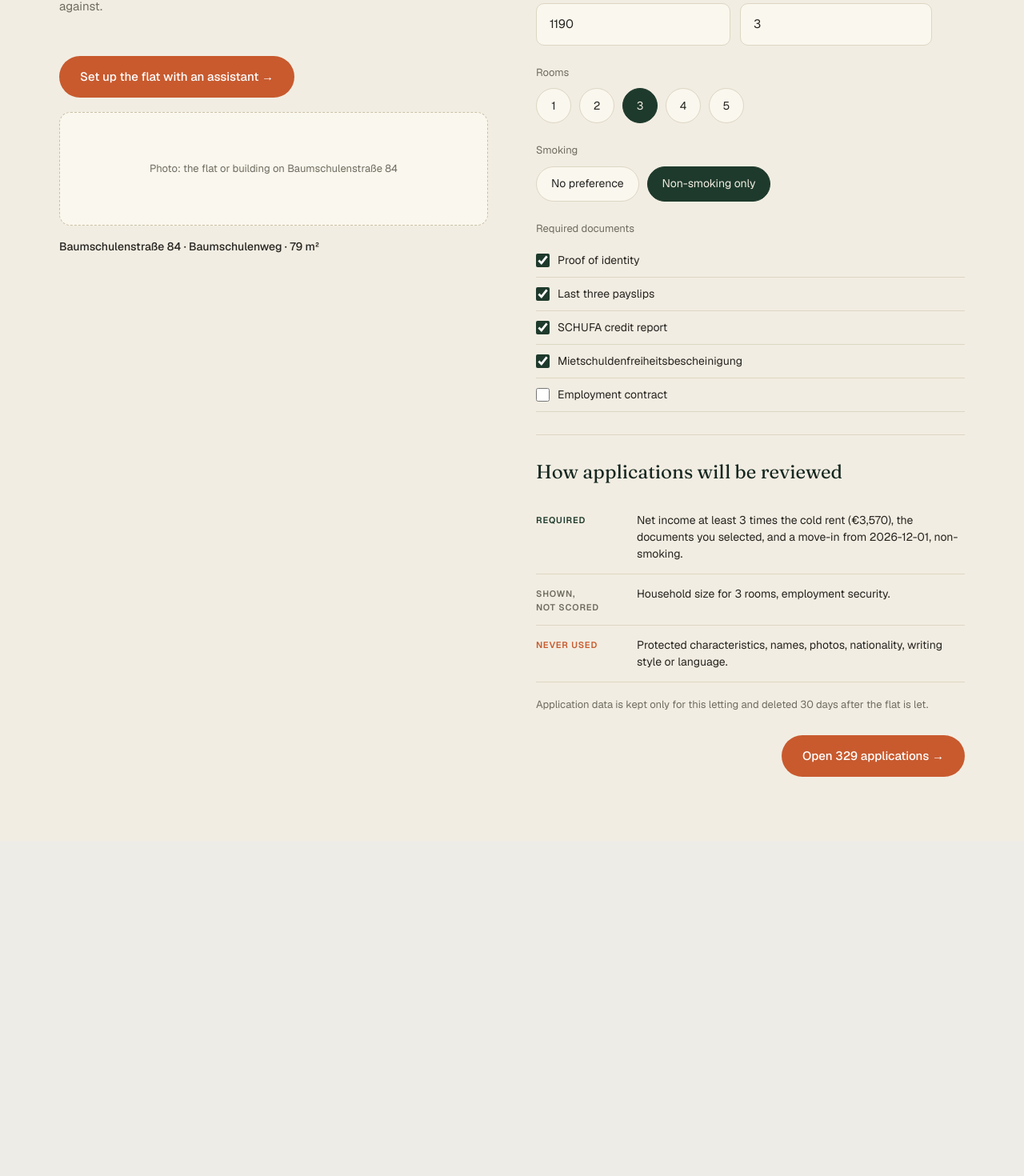
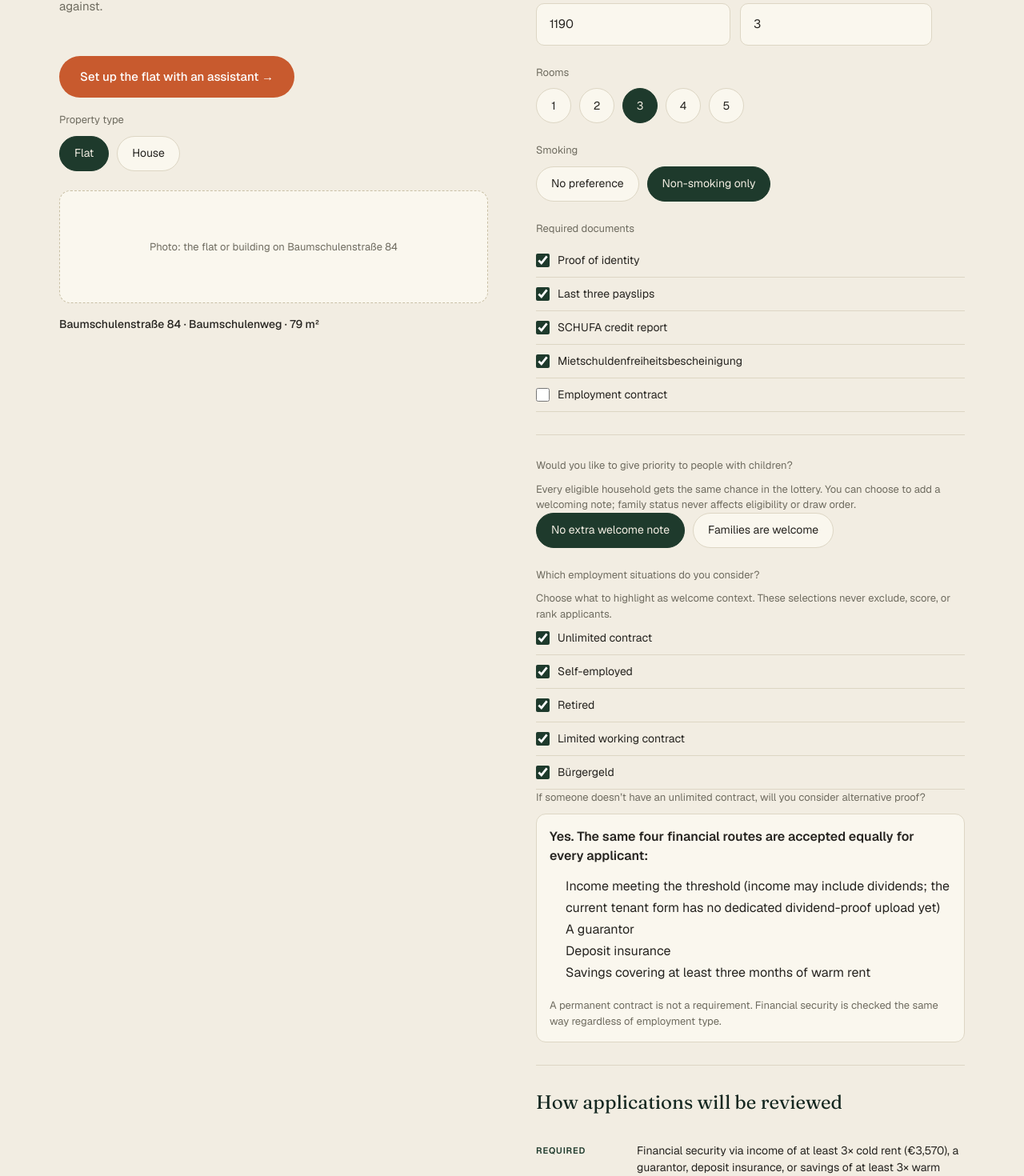
Before and after one commit to esakovaa/tech-battle, a Next.js app: page /landlord in a window 1280 px wide. Shown: the part 295-1765 px from the top of the page at 80% size. Before the commit the page ends 1346 px from the top, so only its background shows below. Built offline with nearby package versions, Linux system fonts and the light colour scheme; a web font is replaced by a local one.

Commit message:
Add landlord property and applicant context fields
Record property type and non-scoring family and employment context, clarify equal financial routes, and keep the equal-chance draw unchanged. Verify with typecheck, lint, setup assertions, and webpack build.

```diff
--- a/Landlord Applicant Data/test_landlord_setup.ts
+++ b/Landlord Applicant Data/test_landlord_setup.ts
@@ -14,8 +14,9 @@ assert.equal(matchIllegalCriterion("non-smoking only"), null);
 assert.equal(matchIllegalCriterion("fifth floor, no lift"), null);
 
 const base = {
-  address: "Example Street 1", rooms: 3, kaltmiete_eur_monthly: 1200, warmmiete_eur_monthly: 1500,
+  property_type: "flat", address: "Example Street 1", rooms: 3, kaltmiete_eur_monthly: 1200, warmmiete_eur_monthly: 1500,
   move_in_date: "2026-12-01", smoking_policy: "non_smoking_only", required_documents: ["identity"], min_income_multiple: 5,
+  households_with_children_welcome: true, employment_context_types: ["unlimited_contract", "self_employed", "retired", "limited_contract", "burgergeld"],
 };
 const valid = validateListingConfig(base);
 assert.equal(valid.valid.min_income_multiple, 3);
--- a/src/app/api/landlord/setup-agent/route.ts
+++ b/src/app/api/landlord/setup-agent/route.ts
@@ -6,7 +6,7 @@ import { landlordSetupTools } from "@/lib/landlord-setup-tools";
 import { matchIllegalCriterion } from "@/lib/landlord-illegal-criteria";
 
 const SYSTEM = `You are a careful, friendly landlord setup assistant. Help configure one listing from the landlord's words.
-Collect: address, cold rent and warm rent (ask which is which if ambiguous), optional neighborhood/area, rooms, move-in date, smoking policy, required documents, and minimum income multiple.
+Collect: property type (flat or house), address, cold rent and warm rent (ask which is which if ambiguous), optional neighborhood/area, rooms, move-in date, smoking policy, required documents, and minimum income multiple. Ask whether households with children are welcome (never offer priority), and which employment situations the landlord wants to highlight as welcome context (never use these as a filter). The platform keeps the four financial routes equal: qualifying income, guarantor, deposit insurance, or savings of at least three months' warm rent.
 
 FAIRNESS RULES:
 - Before including ANY preference that might concern who a tenant is rather than a neutral property fact or financial ability, call checkCriterionLegality with the landlord's exact short phrase. Never skip the tool call.
@@ -26,7 +26,7 @@ function mockResponse(messages: UIMessage[]): Response {
     ? criterion.action === "refuse_outright"
       ? `I can’t include “${text}” as a tenant-selection rule. ${criterion.basis} I’ll leave it out and can help set neutral flat details instead.`
       : `I wouldn’t use “${text}” as a blanket exclusion. ${criterion.alternative} What is the accurate room count?`
-    : "I can help set this up. What are the address, cold rent, warm rent, room count, and preferred move-in date? I’ll also need your smoking policy, required documents, and income threshold.";
+    : "I can help set this up. Is this a flat or a house? Then tell me the address, cold rent, warm rent, room count, and preferred move-in date. I’ll also ask about smoking, documents, and the income threshold. Every eligible household gets the same chance; employment and family details won’t affect scoring.";
   const stream = createUIMessageStream({ execute: async ({ writer }) => {
     writer.write({ type: "text-start", id: "mock" });
     writer.write({ type: "text-delta", id: "mock", delta: reply });
--- a/src/app/landlord/applications/page.tsx
+++ b/src/app/landlord/applications/page.tsx
@@ -32,6 +32,10 @@ const TAB_LABELS: Record<TabKey, string> = {
   meetsRequirements: "Meet requirements",
   needsCheck: "Need a check",
   all: "All",
+};
+const EMPLOYMENT_CONTEXT_LABELS: Record<string, string> = {
+  unlimited_contract: "Unlimited contract", self_employed: "Self-employed", retired: "Retired",
+  limited_contract: "Limited working contract", burgergeld: "Bürgergeld",
 };
 
 function isCompleteDocs(documents: string): boolean {
@@ -202,9 +206,16 @@ export default function ApplicationsDashboardPage() {
       <StepProgress step={2} label="Applications" />
       <div className="ll-wrap ll-page">
         <div className="ll-kicker">
-          {listing.address.toUpperCase()} · €{listing.warmmiete_eur_monthly.toLocaleString()} · {listing.rooms} ROOMS
+          {listing.address.toUpperCase()} · €{listing.warmmiete_eur_monthly.toLocaleString()} · {listing.rooms} ROOMS{listing.property_type ? ` · ${listing.property_type.toUpperCase()}` : ""}
         </div>
         <h1 className="ll-h1">Your applications, clearly organized.</h1>
+        {(listing.households_with_children_welcome !== undefined || listing.employment_context_types) && (
+          <p className="ll-lede" style={{ fontSize: 14 }}>
+            {listing.households_with_children_welcome ? "Households with children are welcome. " : "Family status does not affect the draw. "}
+            {listing.employment_context_types?.length ? `Employment context selected: ${listing.employment_context_types.map((type) => EMPLOYMENT_CONTEXT_LABELS[type] ?? type).join(", ")}. ` : ""}
+            These details are context only; they do not affect eligibility, scoring, or lottery order.
+          </p>
+        )}
 
         <div className="ll-stat-row">
           <div>
--- a/src/app/landlord/page.tsx
+++ b/src/app/landlord/page.tsx
@@ -4,7 +4,7 @@ import { useEffect, useState } from "react";
 import Link from "next/link";
 import { useRouter } from "next/navigation";
 import { StepProgress } from "./StepProgress";
-import type { DocumentType, Listing, SmokingPolicy } from "@/lib/landlord-types";
+import type { DocumentType, EmploymentContextType, Listing, PropertyType, SmokingPolicy } from "@/lib/landlord-types";
 import { DOCUMENT_LABELS } from "@/lib/landlord-types";
 
 const ALL_DOCS: DocumentType[] = ["identity", "payslips", "schufa", "mietschuldenfreiheit", "employment_contract"];
@@ -12,6 +12,11 @@ const ALL_DOCS: DocumentType[] = ["identity", "payslips", "schufa", "mietschulde
 export default function LandlordFlatSetupPage() {
   const router = useRouter();
   const [listing, setListing] = useState<Listing | null>(null);
+  const [propertyType, setPropertyType] = useState<PropertyType>("flat");
+  const [childrenWelcome, setChildrenWelcome] = useState(false);
+  const [employmentContexts, setEmploymentContexts] = useState<EmploymentContextType[]>([
+    "unlimited_contract", "self_employed", "retired", "limited_contract", "burgergeld",
+  ]);
   const [warmRent, setWarmRent] = useState(1480);
   const [coldRent, setColdRent] = useState(1200);
   const [minIncomeMultiple, setMinIncomeMultiple] = useState(3);
@@ -35,6 +40,9 @@ export default function LandlordFlatSetupPage() {
           sessionStorage.removeItem("ll_setup_assistant");
         } catch { /* Ignore an invalid saved setup and use the listing defaults. */ }
         setWarmRent(setup.warmmiete_eur_monthly ?? l.warmmiete_eur_monthly);
+        setPropertyType(setup.property_type ?? l.property_type ?? "flat");
+        setChildrenWelcome(setup.households_with_children_welcome ?? l.households_with_children_welcome ?? false);
+        setEmploymentContexts(setup.employment_context_types ?? l.employment_context_types ?? ["unlimited_contract", "self_employed", "retired", "limited_contract", "burgergeld"]);
         setColdRent(setup.kaltmiete_eur_monthly ?? l.kaltmiete_eur_monthly);
         setMinIncomeMultiple(setup.min_income_multiple ?? l.min_income_multiple);
         setMoveInDate(setup.move_in_date ?? l.move_in_date);
@@ -59,12 +67,19 @@ export default function LandlordFlatSetupPage() {
     setRequiredDocs((prev) => (prev.includes(doc) ? prev.filter((d) => d !== doc) : [...prev, doc]));
   }
 
+  function toggleEmploymentContext(type: EmploymentContextType) {
+    setEmploymentContexts((current) => current.includes(type) ? current.filter((item) => item !== type) : [...current, type]);
+  }
+
   function handleOpenApplications() {
     if (!listing) return;
     const overrides: Partial<Listing> = {
       warmmiete_eur_monthly: warmRent,
       kaltmiete_eur_monthly: coldRent,
       min_income_multiple: minIncomeMultiple,
+      property_type: propertyType,
+      households_with_children_welcome: childrenWelcome,
+      employment_context_types: employmentContexts,
       move_in_date: moveInDate,
       rooms,
       smoking_policy: smokingPolicy,
@@ -90,6 +105,13 @@ export default function LandlordFlatSetupPage() {
             <Link className="ll-btn-primary" href="/landlord/setup-chat" style={{ display: "inline-block", margin: "18px 0" }}>
               Set up the flat with an assistant →
             </Link>
+
+            <p className="ll-section-label">Property type</p>
+            <div className="ll-pill-row" role="group" aria-label="Property type">
+              {([{ value: "flat", label: "Flat" }, { value: "house", label: "House" }] as const).map((option) => (
+                <button key={option.value} className={`ll-pill wide ${propertyType === option.value ? "selected" : ""}`} onClick={() => setPropertyType(option.value)} type="button">{option.label}</button>
+              ))}
+            </div>
 
             <div
               style={{
@@ -157,6 +179,35 @@ export default function LandlordFlatSetupPage() {
             ))}
 
             <hr className="ll-divider" />
+            <p className="ll-section-label">Would you like to give priority to people with children?</p>
+            <p className="ll-retention-note" style={{ marginTop: 0 }}>Every eligible household gets the same chance in the lottery. You can choose to add a welcoming note; family status never affects eligibility or draw order.</p>
+            <div className="ll-pill-row" role="group" aria-label="Welcoming households with children">
+              <button className={`ll-pill wide ${!childrenWelcome ? "selected" : ""}`} type="button" onClick={() => setChildrenWelcome(false)}>No extra welcome note</button>
+              <button className={`ll-pill wide ${childrenWelcome ? "selected" : ""}`} type="button" onClick={() => setChildrenWelcome(true)}>Families are welcome</button>
+            </div>
+
+            <p className="ll-section-label">Which employment situations do you consider?</p>
+            <p className="ll-retention-note" style={{ marginTop: 0 }}>Choose what to highlight as welcome context. These selections never exclude, score, or rank applicants.</p>
+            {([
+              ["unlimited_contract", "Unlimited contract"], ["self_employed", "Self-employed"], ["retired", "Retired"],
+              ["limited_contract", "Limited working contract"], ["burgergeld", "Bürgergeld"],
+            ] as const).map(([type, label]) => (
+              <label key={type} className="ll-check-row"><input type="checkbox" checked={employmentContexts.includes(type)} onChange={() => toggleEmploymentContext(type)} />{label}</label>
+            ))}
+
+            <p className="ll-section-label">If someone doesn’t have an unlimited contract, will you consider alternative proof?</p>
+            <div style={{ border: "1px solid var(--ll-line)", borderRadius: 12, padding: 16, background: "var(--ll-paper)" }}>
+              <p style={{ margin: "0 0 12px", fontWeight: 600 }}>Yes. The same four financial routes are accepted equally for every applicant:</p>
+              <ul style={{ margin: 0, paddingLeft: 20, lineHeight: 1.7 }}>
+                <li>Income meeting the threshold (income may include dividends; the current tenant form has no dedicated dividend-proof upload yet)</li>
+                <li>A guarantor</li>
+                <li>Deposit insurance</li>
+                <li>Savings covering at least three months of warm rent</li>
+              </ul>
+              <p className="ll-retention-note" style={{ marginBottom: 0 }}>A permanent contract is not a requirement. Financial security is checked the same way regardless of employment type.</p>
+            </div>
+
+            <hr className="ll-divider" />
 
             <h2 className="ll-panel-title" id="how-it-works">
               How applications will be reviewed
@@ -164,8 +215,8 @@ export default function LandlordFlatSetupPage() {
             <div className="ll-review-row">
               <span className="ll-review-tag required">REQUIRED</span>
               <span className="ll-review-detail">
-                Net income at least {minIncomeMultiple} times the cold rent (€{requiredIncome.toLocaleString()}), the
-                documents you selected, and a move-in from {moveInDate}
+                Financial security via income of at least {minIncomeMultiple}× cold rent (€{requiredIncome.toLocaleString()}), a guarantor,
+                deposit insurance, or savings of at least 3× warm rent; the documents you selected; and move-in from {moveInDate}
                 {smokingPolicy === "non_smoking_only" ? ", non-smoking" : ""}.
               </span>
             </div>
@@ -175,7 +226,7 @@ export default function LandlordFlatSetupPage() {
                 <br />
                 NOT SCORED
               </span>
-              <span className="ll-review-detail">Household size for {rooms} rooms, employment security.</span>
+              <span className="ll-review-detail">Household size for {rooms} rooms and employment context. {childrenWelcome ? "Households with children are welcome; there is no priority." : "Family status does not affect eligibility or the lottery."} Employment selections are context only.</span>
             </div>
             <div className="ll-review-row">
               <span className="ll-review-tag never">NEVER USED</span>
--- a/src/lib/landlord-types.ts
+++ b/src/lib/landlord-types.ts
@@ -39,6 +39,8 @@ export const DOCUMENT_LABELS: Record<DocumentType, string> = {
 };
 
 export type SmokingPolicy = "no_preference" | "non_smoking_only";
+export type PropertyType = "flat" | "house";
+export type EmploymentContextType = "unlimited_contract" | "self_employed" | "retired" | "limited_contract" | "burgergeld";
 
 export interface Listing {
   id: string;
@@ -55,6 +57,10 @@ export interface Listing {
    *  there may not demand above 2-2.5x depending on rent level) — see
    *  clampIncomeMultiple in landlord-eval.ts. */
   min_income_multiple: number;
+  /** Listing context only; never used to qualify, score, or lottery-rank applicants. */
+  property_type?: PropertyType;
+  households_with_children_welcome?: boolean;
+  employment_context_types?: EmploymentContextType[];
 }
 
 /**
```
Also changed, not shown: src/lib/landlord-setup-tools.ts (+15 -1 lines).
